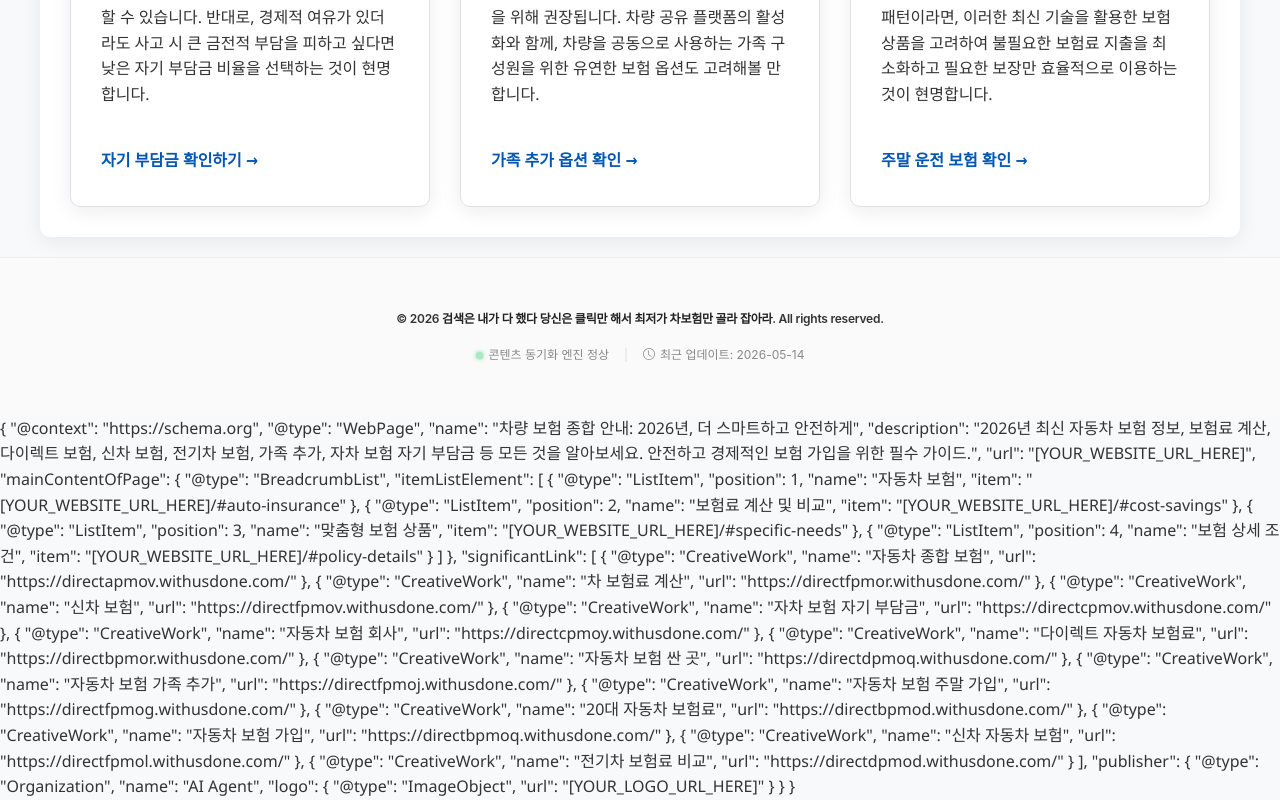
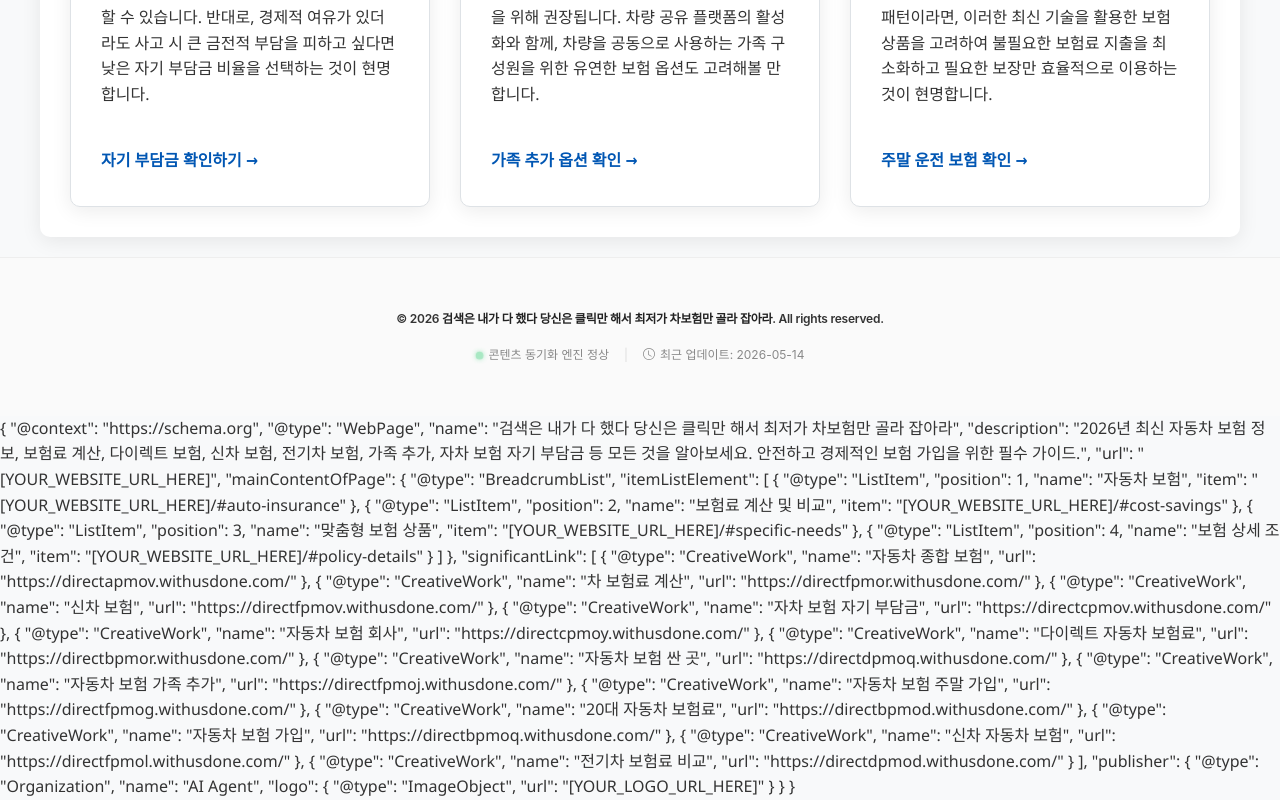
Before and after one commit to firemoney81-naldon/backkbesta, a website: page index.html in a window 1280 px wide. Shown: the part 5825-6625 px from the top of the page. Drawn offline with Linux system fonts and the light colour scheme.

Commit message:
Update index.html

```diff
--- a/index.html
+++ b/index.html
@@ -589,7 +589,7 @@
         {
           "@context": "https://schema.org",
           "@type": "WebPage",
-          "name": "차량 보험 종합 안내: 2026년, 더 스마트하고 안전하게",
+          "name": "검색은 내가 다 했다 당신은 클릭만 해서 최저가 차보험만 골라 잡아라",
           "description": "2026년 최신 자동차 보험 정보, 보험료 계산, 다이렉트 보험, 신차 보험, 전기차 보험, 가족 추가, 자차 보험 자기 부담금 등 모든 것을 알아보세요. 안전하고 경제적인 보험 가입을 위한 필수 가이드.",
           "url": "[YOUR_WEBSITE_URL_HERE]",
           "mainContentOfPage": {
```
